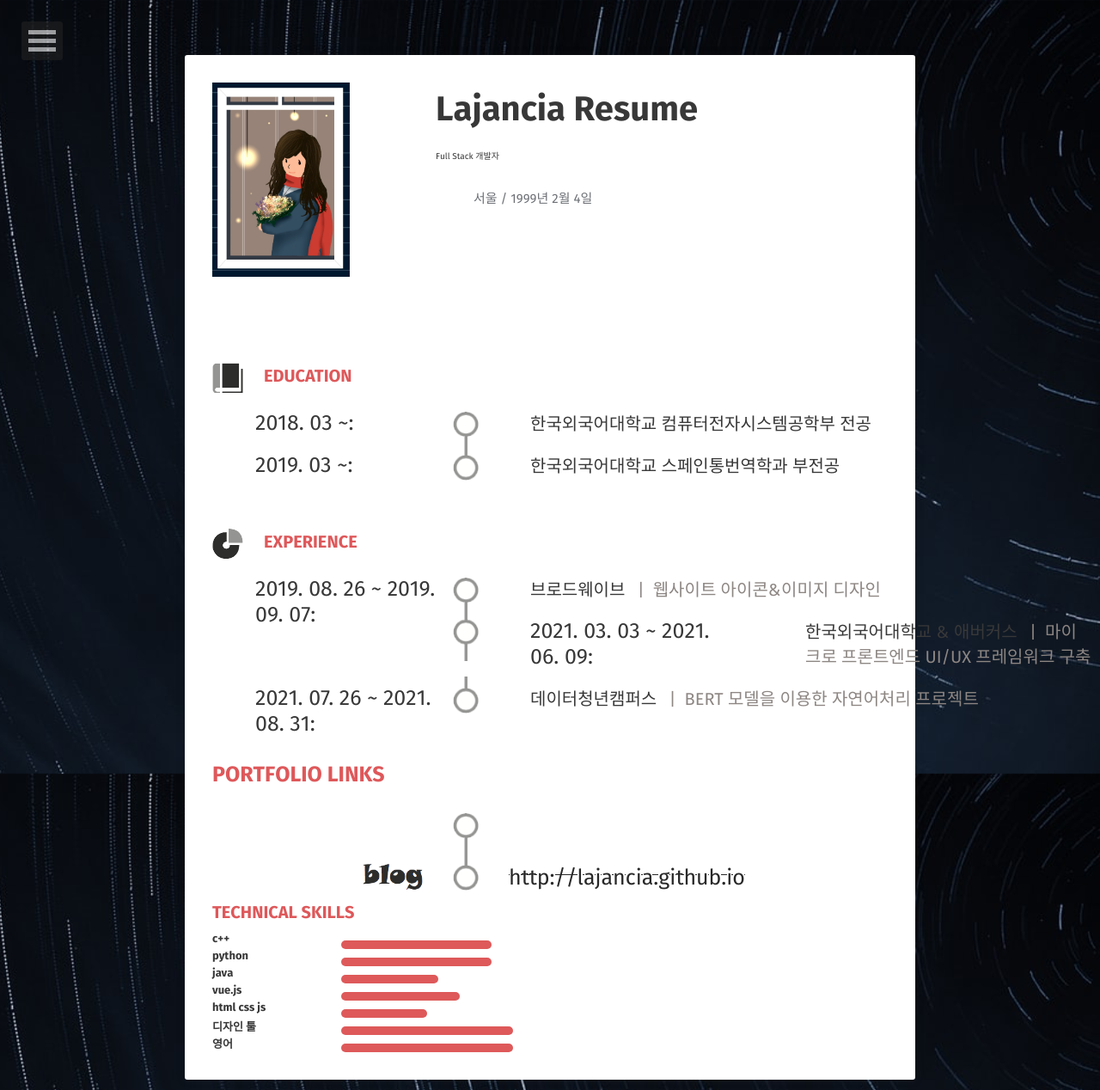
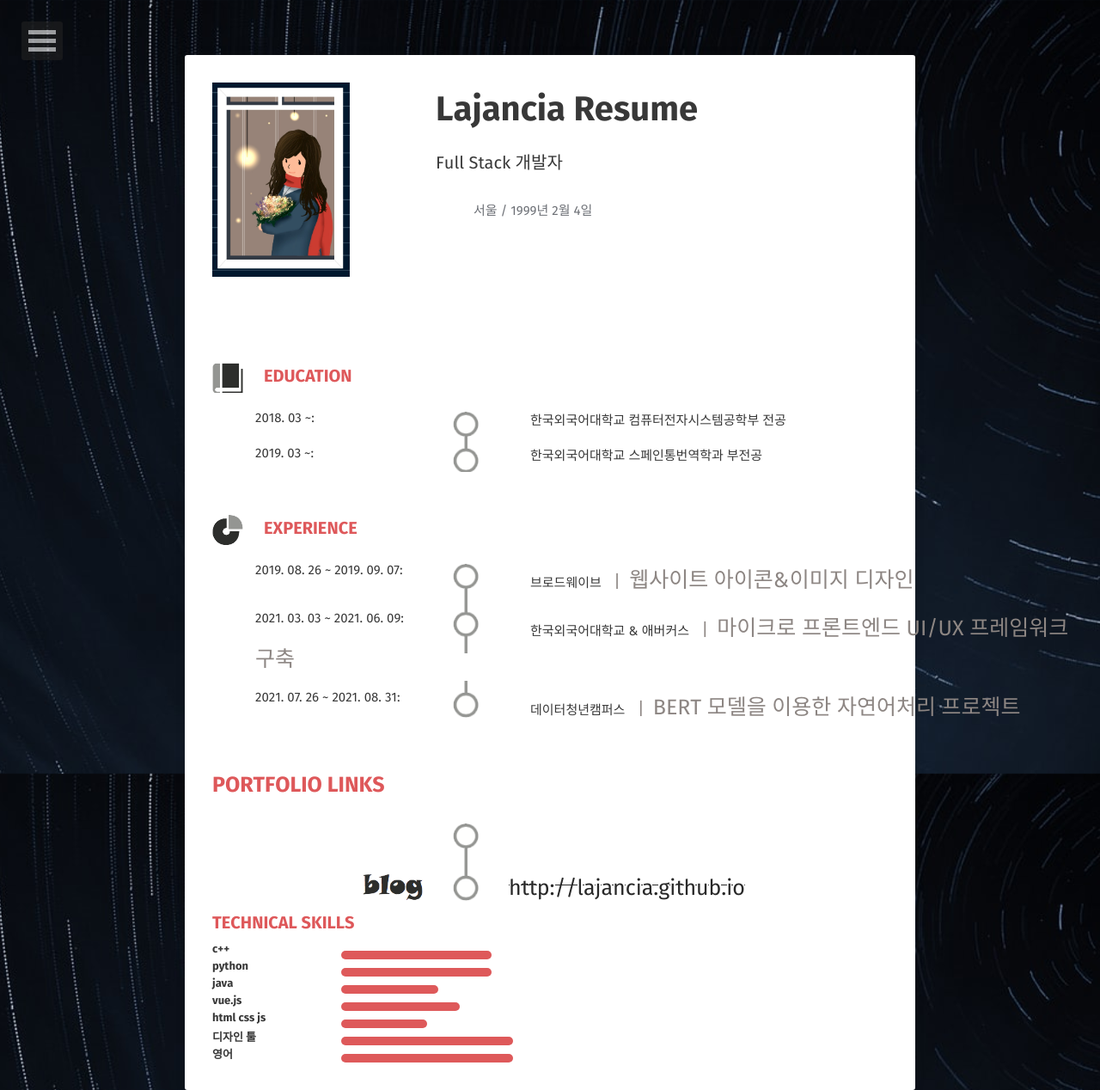
Before and after one commit to Lajancia/Lajancia.github.io, a Jekyll site: the page built from about/index.html, in a window 1280 px wide. Shown: the whole page at 86% size. Built offline with Jekyll 4.4.1, drawn with Linux system fonts in a browser that asks for light colours; some web fonts are replaced; comment, search, counter and statistics services are not loaded.

Commit message:
이력서 수정

```diff
--- a/about/index.html
+++ b/about/index.html
@@ -284,7 +284,7 @@ button {
 }
 .box_info .my_info .job {
   margin-top: 15px;
-  font-size: 10px;
+  font-size: 20px;
 }
 .box_info .my_info .birth {
   margin-top: 30px;
@@ -319,7 +319,7 @@ h2 .txt_s {
 .txt_date {
   float: left;
   width: 220px;
-  font-size: 25px;
+  font-size: 15px;
   margin-right: 100px;
 }
 .txt_date:after {
@@ -327,11 +327,11 @@ h2 .txt_s {
   content: ":";
 }
 .txt_info {
-  font-size: 20px;
+  font-size: 15px;
 }
 .txt_sub {
   color: #8d8683;
-  font-size: 20px;
+  font-size: 25px;
 }
 .txt_sub:before {
   display: inline-block;
```
